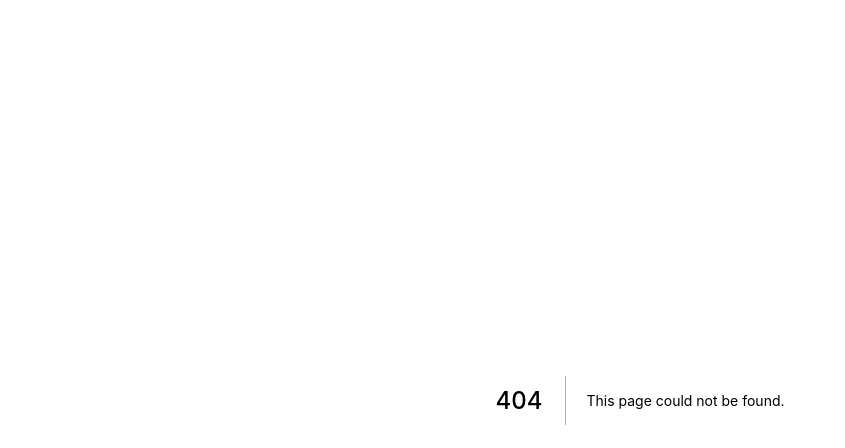
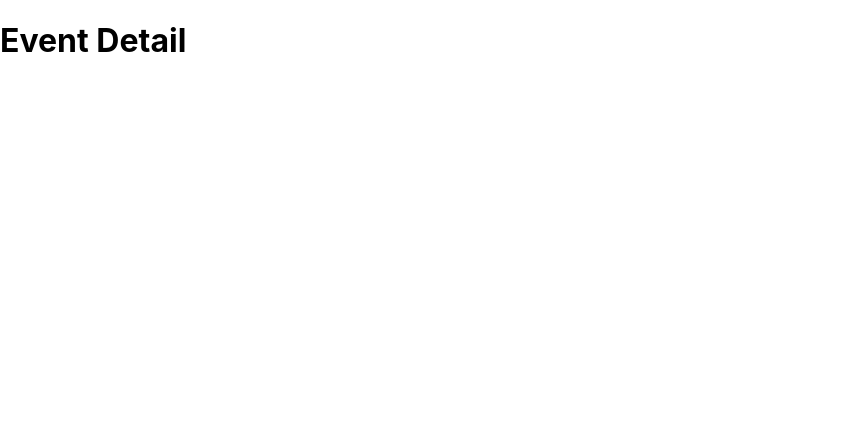
Before and after one commit to AisKreme/EventsProject_nextjs, a Next.js app: page /events/1 in a window 1280 px wide. Before the commit this address had no page. Shown: the top 448 px of the page, without its empty margins (0-845 px from the left). Built offline with nearby package versions, Linux system fonts and the light colour scheme.

Commit message:
add event detail page

```diff
--- /dev/null
+++ b/pages/events/[eventId].jsx
@@ -0,0 +1,9 @@
+const EventDetailPage = () => {
+  return (
+    <div>
+      <h1>Event Detail</h1>
+    </div>
+  );
+};
+
+export default EventDetailPage;
```
